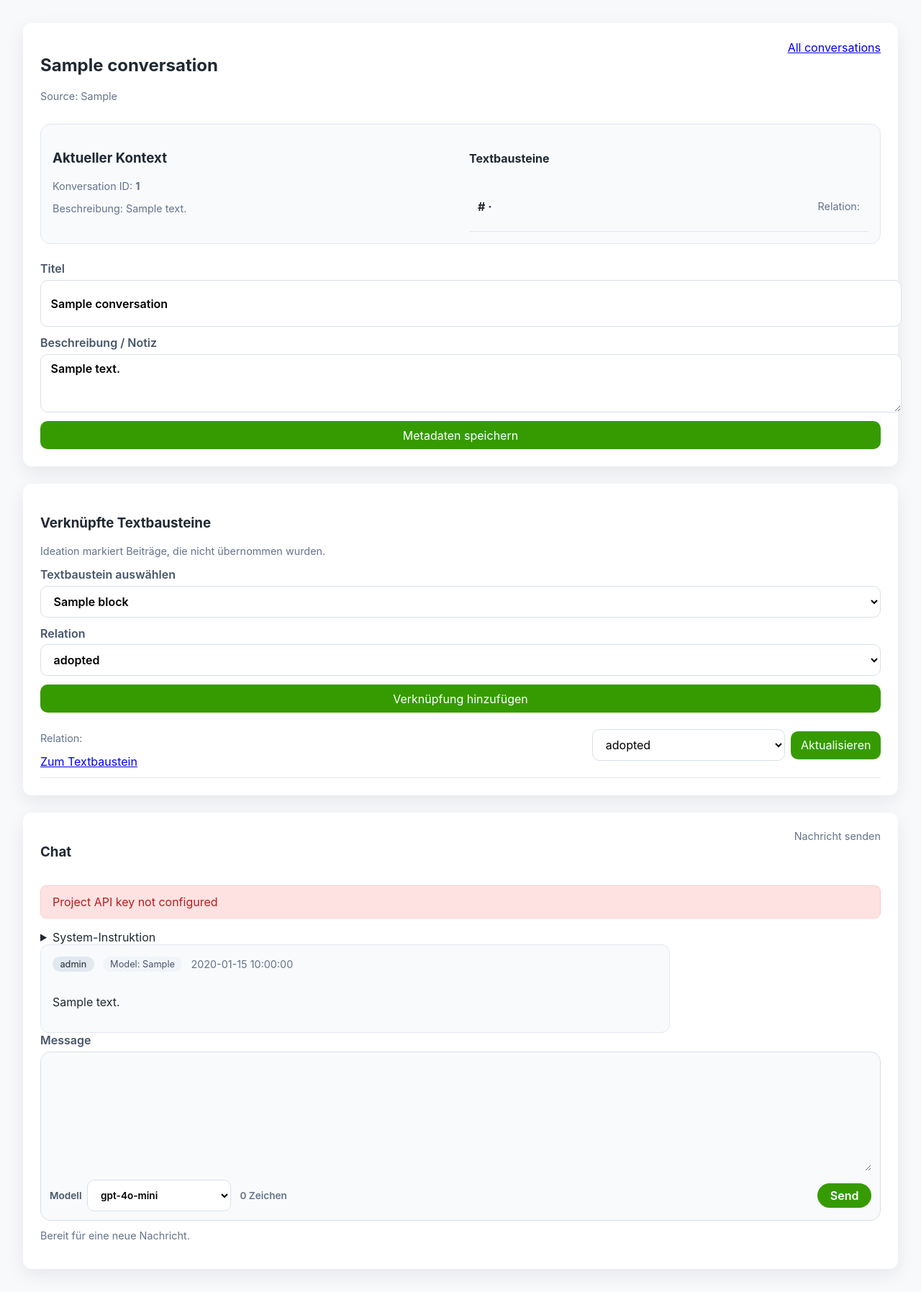
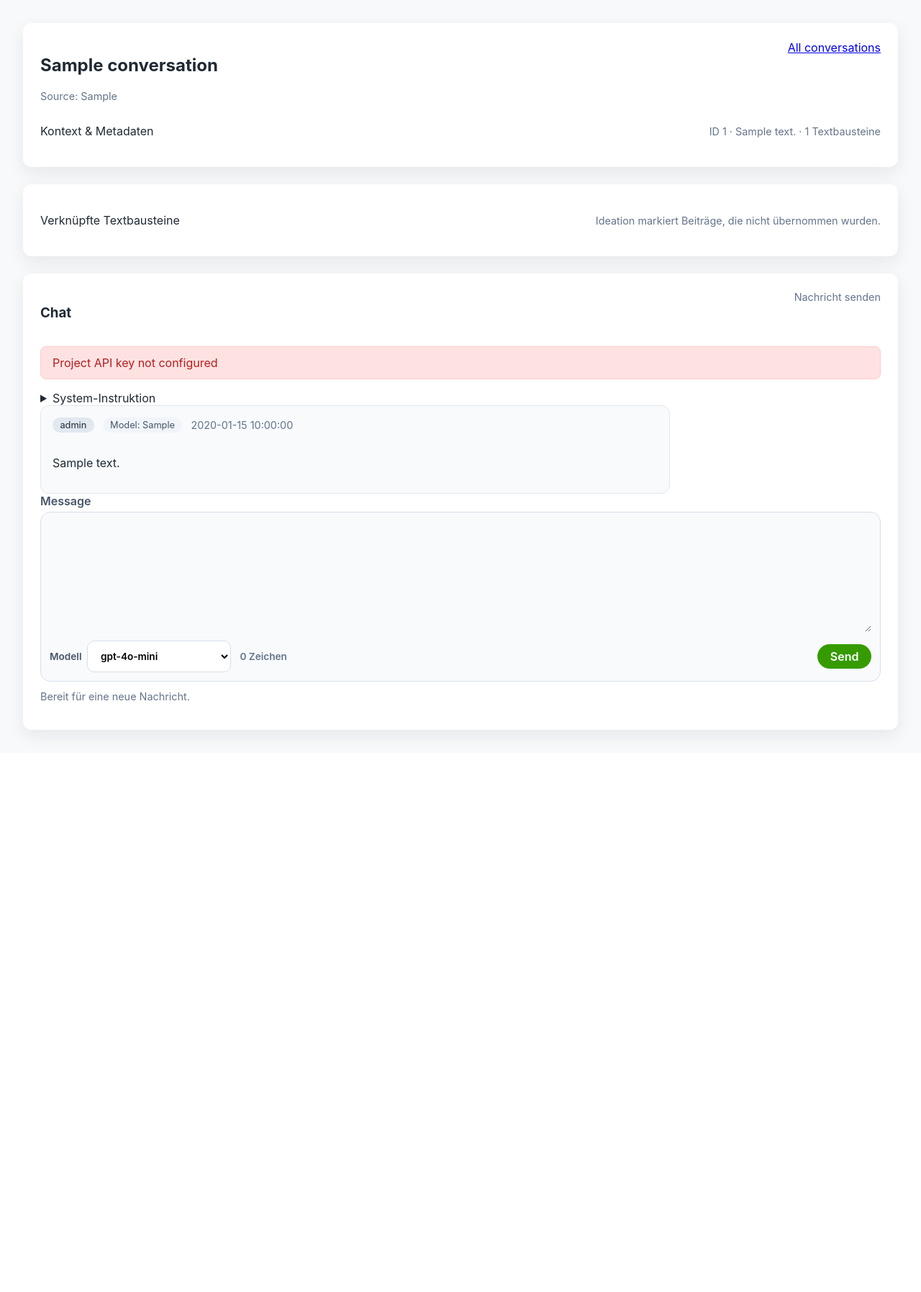
Before and after one commit to david-dd/academicGPT, a FastAPI app: a page that uses templates/conversation_detail.html in a window 1280 px wide. Shown: the part 114-1909 px from the top of the page at 72% size. After the commit the page ends 1142 px from the top, so only its background shows below. Run offline with FastAPI, Linux system fonts and the light colour scheme; tables that the repository leaves empty hold one stand-in row (values such as "Sample post"); some libraries are stand-ins or nearby versions.

Commit message:
Add collapsible meta-information display

```diff
--- a/static/css/styles.css
+++ b/static/css/styles.css
@@ -483,6 +483,26 @@ mark {
   border: 1px solid #e2e8f0;
 }
 
+.context-details,
+.section-details {
+  margin: 1rem 0;
+}
+
+.context-details > summary,
+.section-details > summary {
+  display: flex;
+  justify-content: space-between;
+  gap: 1rem;
+  align-items: baseline;
+  cursor: pointer;
+  list-style: none;
+}
+
+.context-details > summary::-webkit-details-marker,
+.section-details > summary::-webkit-details-marker {
+  display: none;
+}
+
 .compact-list {
   margin: 0.5rem 0 0;
 }
--- a/templates/conversation_detail.html
+++ b/templates/conversation_detail.html
@@ -10,6 +10,15 @@
       <a href="/p/{{ project.slug }}/conversations">All conversations</a>
     </div>
   </div>
+  <details class="context-details">
+    <summary>
+      <span>Kontext &amp; Metadaten</span>
+      <span class="muted">
+        ID {{ conversation.id }} ·
+        {{ conversation.notes or "Keine Beschreibung" }} ·
+        {{ conversation.links | length }} Textbausteine
+      </span>
+    </summary>
     <div class="context-panel">
       <div>
         <h3>Aktueller Kontext</h3>
@@ -47,15 +56,15 @@
       </label>
       <button type="submit">Metadaten speichern</button>
     </form>
+  </details>
 </section>
 
 <section class="card">
-  <div class="split">
-    <div>
-      <h3>Verknüpfte Textbausteine</h3>
-      <p class="muted">Ideation markiert Beiträge, die nicht übernommen wurden.</p>
-    </div>
-  </div>
+  <details class="section-details">
+    <summary>
+      <span>Verknüpfte Textbausteine</span>
+      <span class="muted">Ideation markiert Beiträge, die nicht übernommen wurden.</span>
+    </summary>
     {% if project_blocks %}
       <form method="post" action="/p/{{ project.slug }}/conversations/{{ conversation.id }}/links" class="form-grid">
         <label>
@@ -104,6 +113,7 @@
     {% else %}
       <p class="muted">Noch keine Textbausteine verknüpft.</p>
     {% endif %}
+  </details>
 </section>
 
 <section class="card">
```
Lines whose indentation alone changed are shown as unchanged.
